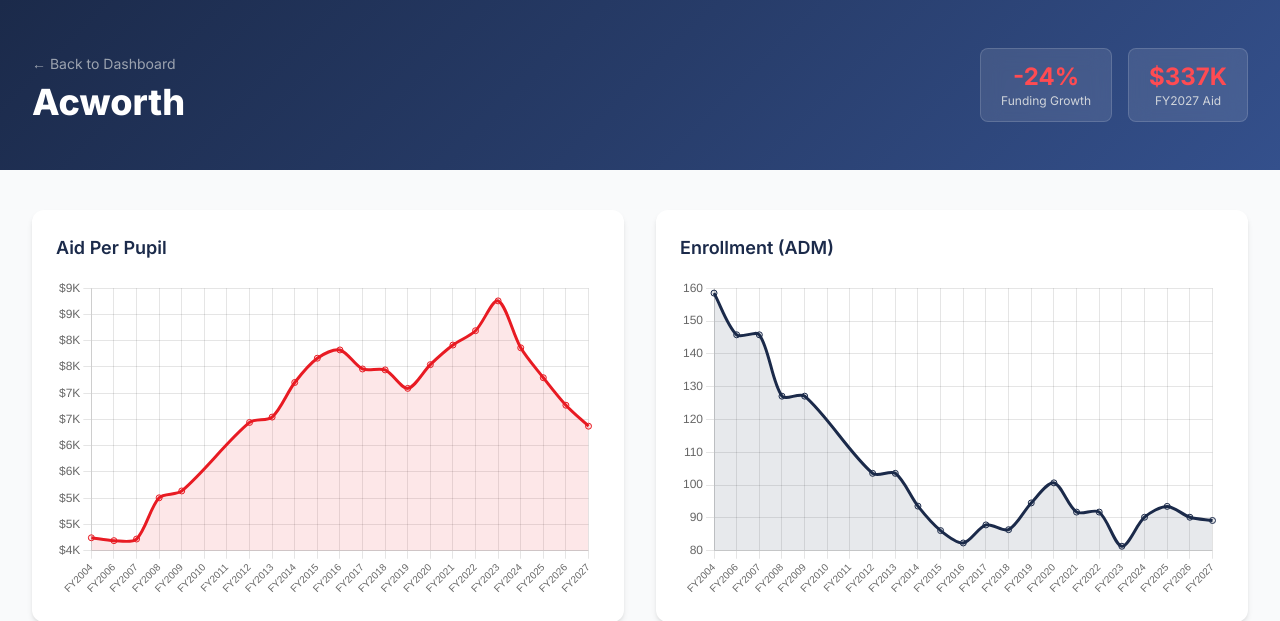
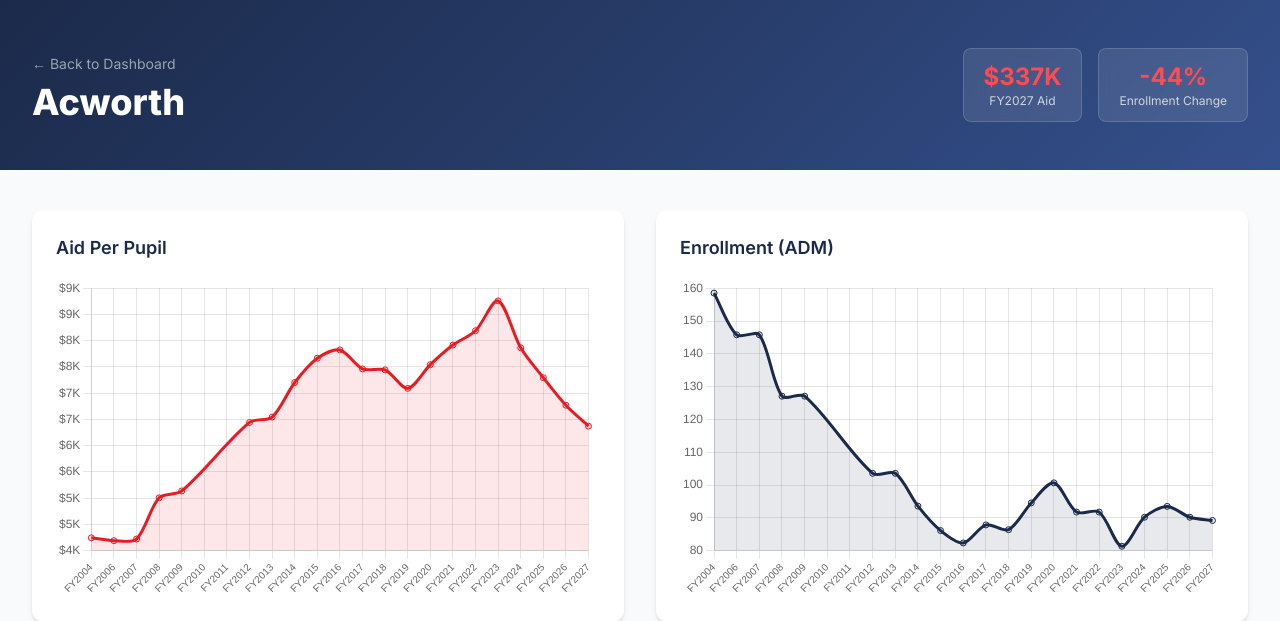
Before and after one commit to cmaidmentnh/nh-education-aid, a Flask app: a page that uses templates/town.html in a window 1280 px wide. Shown: the part 64-685 px from the top of the page. Run offline with Flask 3, Linux system fonts and the light colour scheme; some libraries are stand-ins or nearby versions.

Commit message:
Only show positive funding growth on town pages, add enrollment change
- Hide funding growth card when negative
- Add enrollment change percentage card
- Update OG description to only mention growth when positive

Co-Authored-By: Claude Opus 4.6 <noreply@anthropic.com>

```diff
--- a/app.py
+++ b/app.py
@@ -161,6 +161,14 @@ def town_detail(name):
         else:
             per_pupil.append(None)
 
+    # Enrollment change
+    first_adm = next((a for a in adequacy if a.adm and a.adm > 0), None)
+    last_adm = next((a for a in reversed(adequacy) if a.adm and a.adm > 0), None)
+    enrollment_change_pct = 0
+    if first_adm and last_adm and first_adm.adm:
+        enrollment_change_pct = ((last_adm.adm - first_adm.adm)
+                                 / first_adm.adm) * 100
+
     return render_template('town.html',
                            muni=muni,
                            adequacy=adequacy,
@@ -176,7 +184,10 @@ def town_detail(name):
                            per_pupil=per_pupil,
                            growth_pct=growth_pct,
                            first_grant=first_grant,
-                           last_grant=last_grant)
+                           last_grant=last_grant,
+                           enrollment_change_pct=enrollment_change_pct,
+                           first_adm=first_adm,
+                           last_adm=last_adm)
 
 
 @app.route('/compare')
--- a/templates/town.html
+++ b/templates/town.html
@@ -1,7 +1,7 @@
 {% extends "base.html" %}
 {% block title %}{{ muni.name }} - NH Education Funding Facts{% endblock %}
 {% block og_title %}{{ muni.name }} Education Funding | NH Education Funding Facts{% endblock %}
-{% block og_description %}{{ muni.name }}'s state education funding has grown {{ "%.0f"|format(growth_pct) }}%. See the full funding history.{% endblock %}
+{% block og_description %}{% if growth_pct and growth_pct > 0 %}{{ muni.name }}'s state education funding has grown {{ "%.0f"|format(growth_pct) }}%. {% endif %}See {{ muni.name }}'s full education funding history.{% endblock %}
 
 {% block content %}
 <!-- Town Header -->
@@ -16,9 +16,9 @@
                 {% endif %}
             </div>
             <div class="mt-4 md:mt-0 flex space-x-4">
-                {% if growth_pct %}
+                {% if growth_pct and growth_pct > 0 %}
                 <div class="stat-card rounded-lg px-5 py-3 text-center">
-                    <div class="text-2xl font-bold text-gop-light">{{ "%+.0f"|format(growth_pct) }}%</div>
+                    <div class="text-2xl font-bold text-gop-light">+{{ "%.0f"|format(growth_pct) }}%</div>
                     <div class="text-xs text-gray-300">Funding Growth</div>
                 </div>
                 {% endif %}
@@ -26,6 +26,12 @@
                 <div class="stat-card rounded-lg px-5 py-3 text-center">
                     <div class="text-2xl font-bold text-gop-light">{{ last_grant.total_adequacy_grant|currency }}</div>
                     <div class="text-xs text-gray-300">FY{{ last_grant.fiscal_year }} Aid</div>
+                </div>
+                {% endif %}
+                {% if enrollment_change_pct and enrollment_change_pct != 0 %}
+                <div class="stat-card rounded-lg px-5 py-3 text-center">
+                    <div class="text-2xl font-bold text-gop-light">{{ "%+.0f"|format(enrollment_change_pct) }}%</div>
+                    <div class="text-xs text-gray-300">Enrollment Change</div>
                 </div>
                 {% endif %}
             </div>
```
